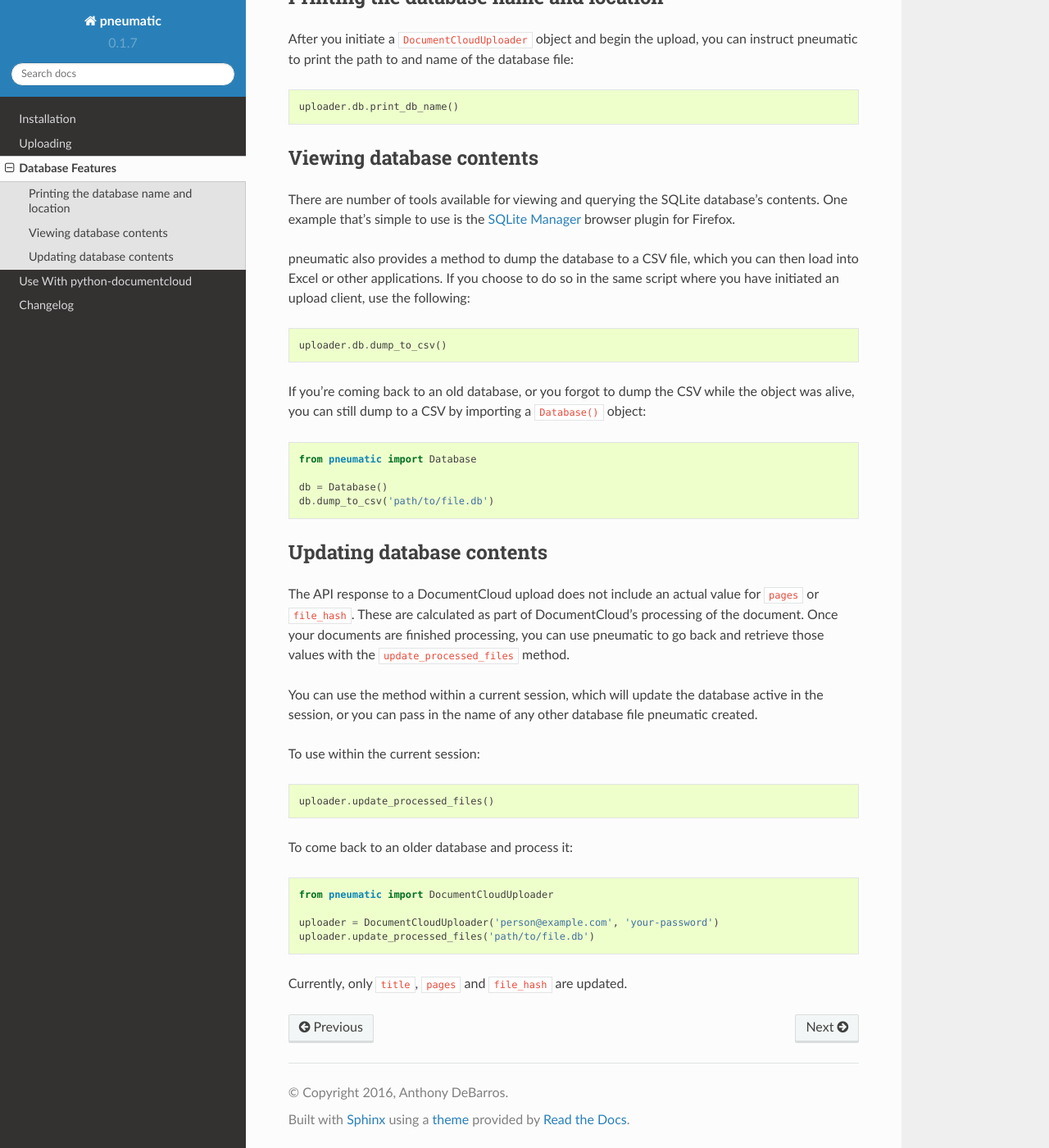
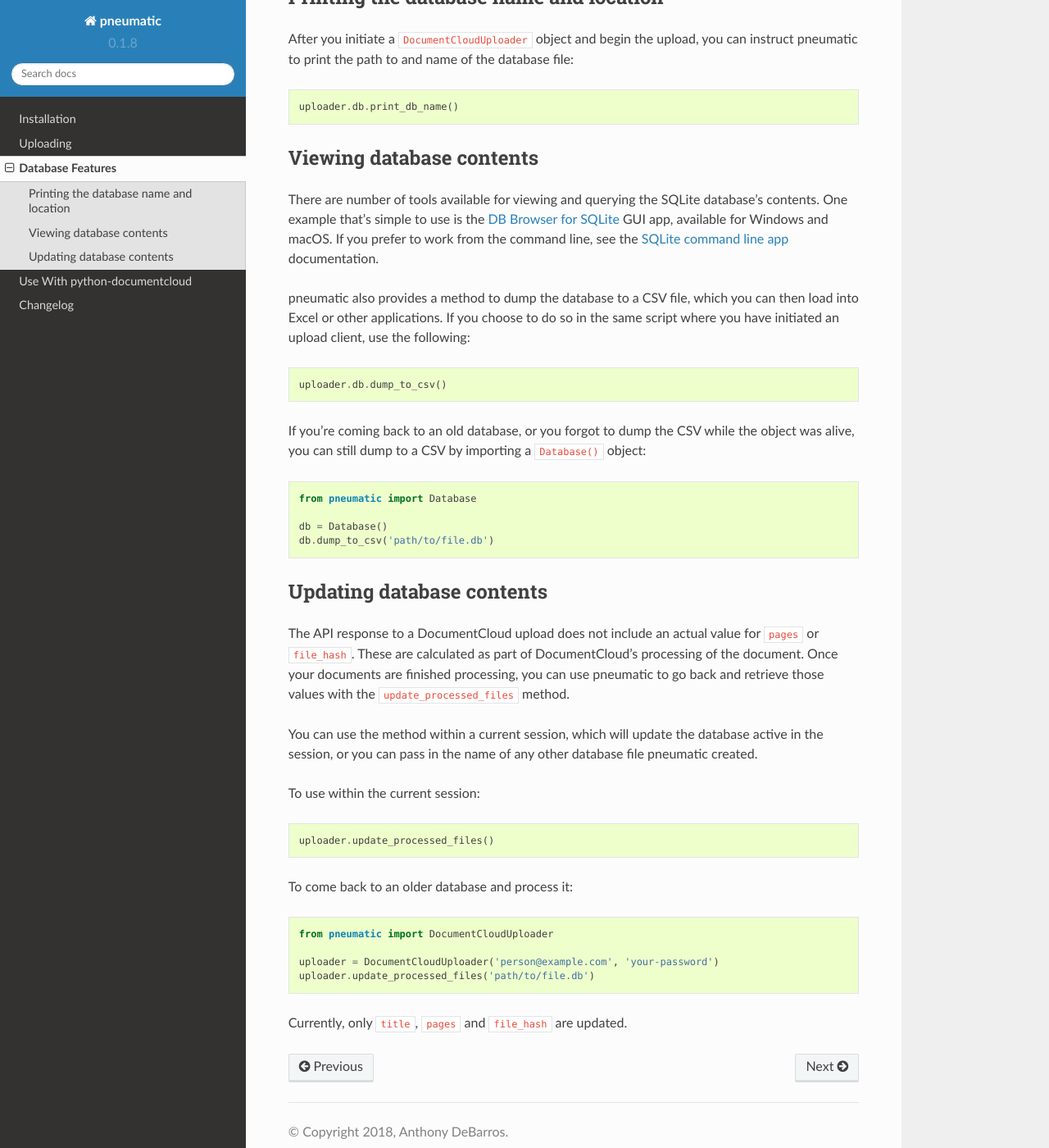
Before and after one commit to anthonydb/pneumatic, a Sphinx documentation site: the page built from docs/database.rst, in a window 1280 px wide and 1400 px high, scrolled down 725 px. Shown: the whole window at 82% size. Built offline with Sphinx 7.4.7 and the Read the Docs theme 2.0.0, drawn with Linux system fonts in a browser that asks for light colours.

```diff
--- a/CHANGELOG.rst
+++ b/CHANGELOG.rst
@@ -1,11 +1,11 @@
 Changelog
 =========
 
-Development
--------------------------
+0.1.8 - September 17, 2018
+--------------------------
 
 * Improve message formatting.
-* Test, confirm Python 3.6 and 3.7 support.
+* Confirm Python 3.6 and 3.7 support.
 * Expand unsupported filetypes to exclude from import list.
 * Improve CSV output file name format.
 
--- a/docs/conf.py
+++ b/docs/conf.py
@@ -50,7 +50,7 @@ master_doc = 'index'
 
 # General information about the project.
 project = 'pneumatic'
-copyright = '2016, Anthony DeBarros'
+copyright = '2018, Anthony DeBarros'
 author = 'Anthony DeBarros'
 
 # The version info for the project you're documenting, acts as replacement for
@@ -58,9 +58,9 @@ author = 'Anthony DeBarros'
 # built documents.
 #
 # The short X.Y version.
-version = '0.1.7'
+version = '0.1.8'
 # The full version, including alpha/beta/rc tags.
-release = '0.1.7'
+release = '0.1.8'
 
 # The language for content autogenerated by Sphinx. Refer to documentation
 # for a list of supported languages.
--- a/docs/database.rst
+++ b/docs/database.rst
@@ -31,7 +31,7 @@ After you initiate a ``DocumentCloudUploader`` object and begin the upload, you
 Viewing database contents
 -------------------------
 
-There are number of tools available for viewing and querying the SQLite database's contents. One example that's simple to use is the `SQLite Manager <https://addons.mozilla.org/en-US/firefox/addon/sqlite-manager/>`_ browser plugin for Firefox.
+There are number of tools available for viewing and querying the SQLite database's contents. One example that's simple to use is the `DB Browser for SQLite <http://sqlitebrowser.org/>`_ GUI app, available for Windows and macOS. If you prefer to work from the command line, see the `SQLite command line app <https://sqlite.org/cli.html>`_ documentation.
 
 pneumatic also provides a method to dump the database to a CSV file, which you can then load into Excel or other applications. If you choose to do so in the same script where you have initiated an upload client, use the following:
 
--- a/setup.py
+++ b/setup.py
@@ -10,7 +10,7 @@ def readme():
 
 setup(
     name='pneumatic',
-    version='0.1.7',
+    version='0.1.8',
     description='A bulk upload library for DocumentCloud.',
     long_description=readme(),
     classifiers=[
```
Also changed, not shown: 1 other file.
